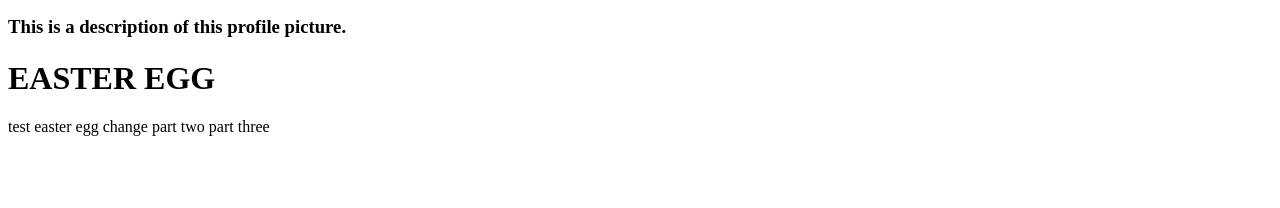
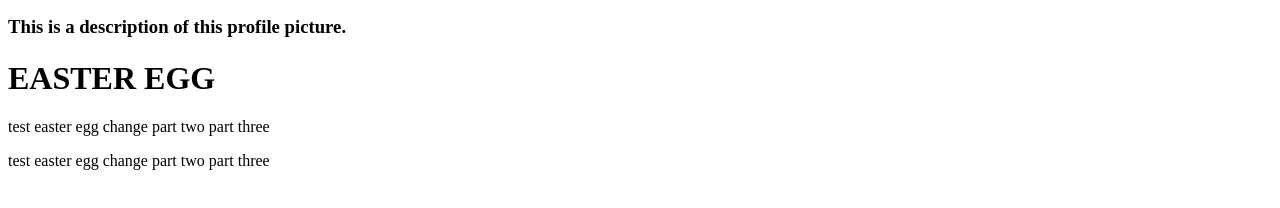
Before and after one commit to marieheehii/gitTeamExercise, a plain HTML site: page index.html in a window 1280 px wide. Shown: the part 470-678 px from the top of the page. Drawn offline with Linux system fonts and the light colour scheme.

Commit message:
added pt 3

```diff
--- a/index.html
+++ b/index.html
@@ -24,6 +24,7 @@
     <h3>This is a description of this profile picture.</h3>
     <h1>EASTER EGG</h1>
     <p>test easter egg change part two part three</p>
+    <p>test easter egg change part two part three</p>
 
 </body>
 </html>
```
